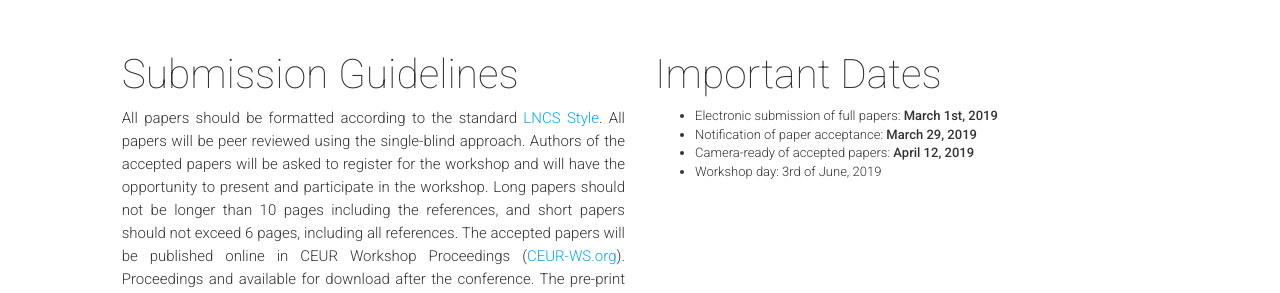
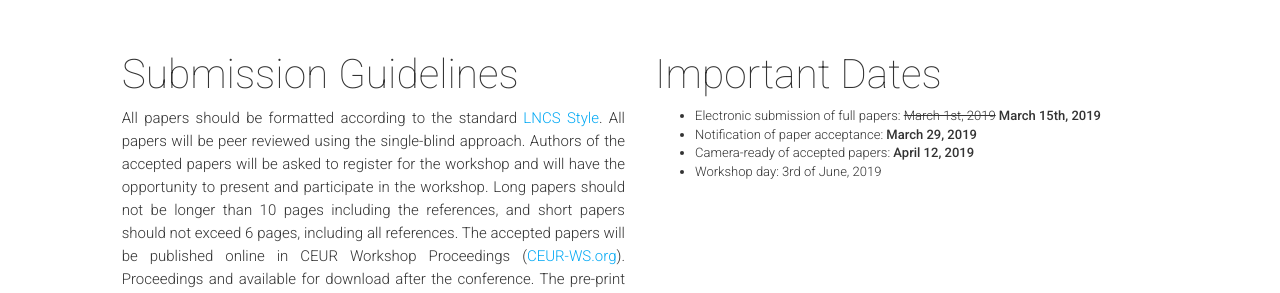
Before and after one commit to SmartDataAnalytics/lascar.sda.tech, a Jekyll site: the page built from submissions.html, in a window 1280 px wide and 900 px high. Shown: the part 415-708 px from the top of the window. Built offline with Jekyll 4.4.1, drawn with Linux system fonts in a browser that asks for light colours; nearby versions of some CDN libraries; comment, search, counter and statistics services are not loaded.

Commit message:
Update submission page.Set new Important Dates after the deadline extension

```diff
--- a/_config.yml
+++ b/_config.yml
@@ -56,7 +56,7 @@ submissionTitle: "Submissions"
 submissionBlock:
 
  - {title: "Submission Guidelines", text: "All papers should be formatted according to the standard <a href='http://www.springer.com/us/computer-science/lncs/conference-proceedings-guidelines'>LNCS Style</a>. All papers will be peer reviewed using the single-blind approach. Authors of the accepted papers will be asked to register for the workshop and will have the opportunity to present and participate in the workshop. Long papers should not be longer than 10 pages including the references, and short papers should not exceed 6 pages, including all references.  The accepted papers will be published online in CEUR Workshop Proceedings (<a href='http://CEUR-WS.org'>CEUR-WS.org</a>). Proceedings and available for download after the conference. The pre-print will be made available during the conference. The authors of the accepted posters will be invited to present their posters at the workshop.</p></br><h4>Please submit your work via <a href='https://www.easychair.org/conferences/?conf=lascar19'>EasyChair</a>.</h4>" }
- - {title: "Important Dates", text: "<ul> <li>Electronic submission of full papers: <strong>March 1st, 2019</strong></li> <li>Notification of paper acceptance: <strong>March 29, 2019</strong></li> <li>Camera-ready of accepted papers: <strong>April 12, 2019</strong></li> <li>Workshop day: 3rd of June, 2019</li></ul>" }
+ - {title: "Important Dates", text: "<ul> <li>Electronic submission of full papers: <span style='text-decoration: line-through;''>March 1st, 2019</span> <strong>March 15th, 2019</strong></li> <li>Notification of paper acceptance: <strong>March 29, 2019</strong></li> <li>Camera-ready of accepted papers: <strong>April 12, 2019</strong></li> <li>Workshop day: 3rd of June, 2019</li></ul>" }
 
  # Latest News Block
 latestNewsTitle: "Latest news"
```
